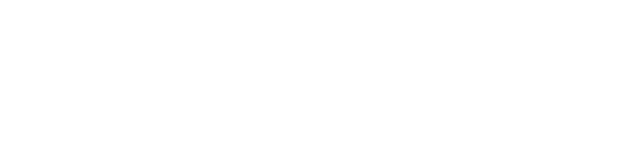
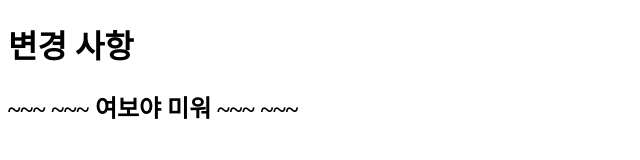
Before and after one commit to ECJUNG/practice2, a plain HTML site: page index.html in a window 1280 px wide. Shown: the whole page, without its empty margins (0-640 px from the left). Drawn offline with Linux system fonts and the light colour scheme.

Commit message:
second commit

```diff
--- a/index.html
+++ b/index.html
@@ -6,6 +6,7 @@
     <title>Document</title>
 </head>
 <body>
-
+    <h1> 변경 사항 </h1>
+    <h2> ~~~ ~~~ 여보야 미워 ~~~ ~~~</h2>
 </body>
 </html>
```
